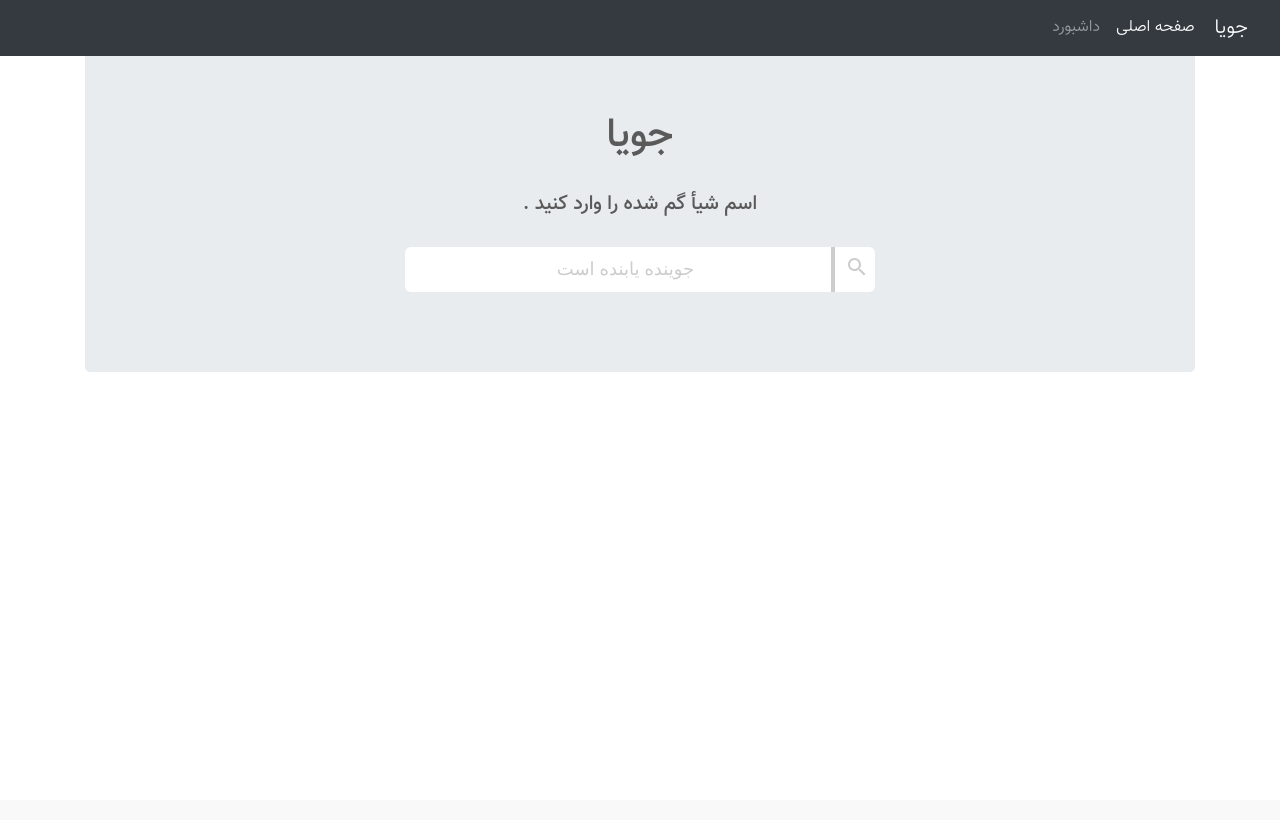
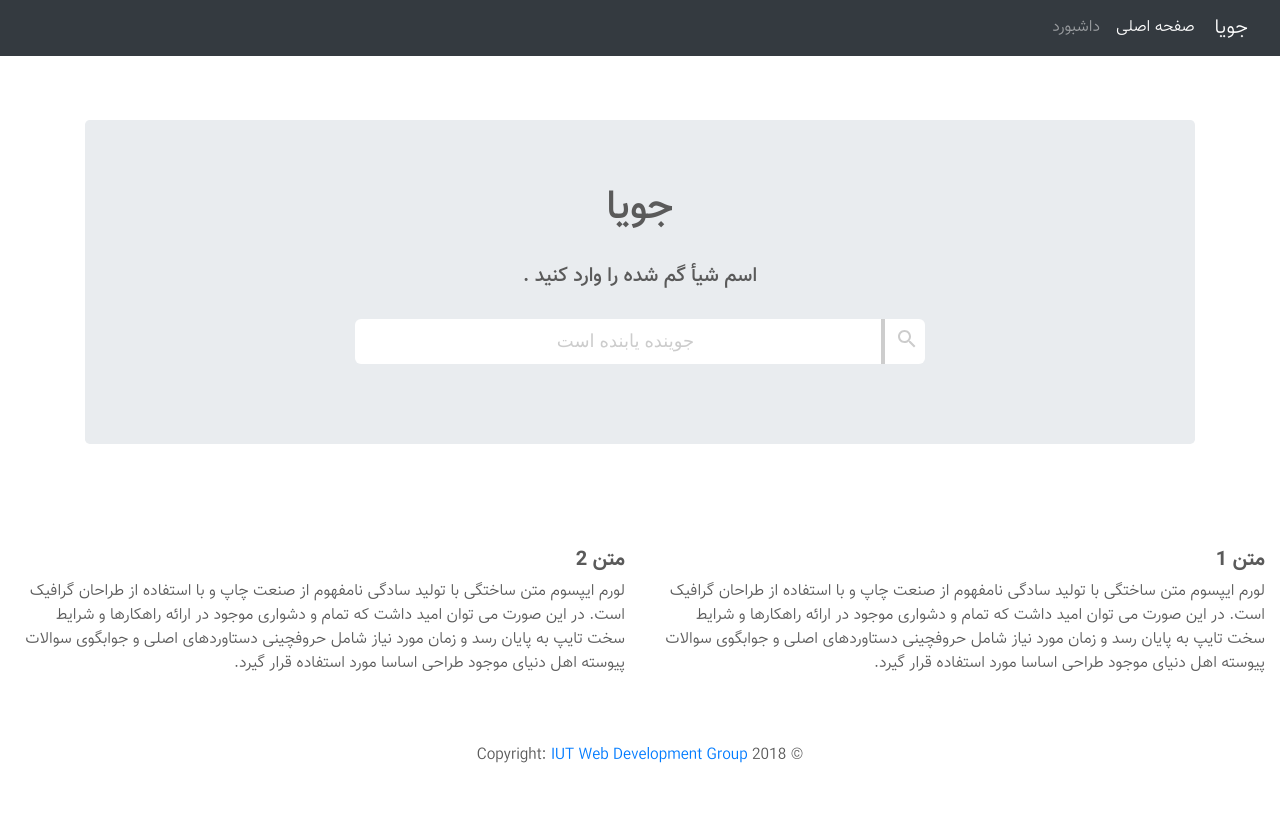
Before and after one commit to jooya1/jooya, a Django app: page / in a window 1280 px wide. Before the commit the page ends 372 px from the top, so only its background shows below. Run offline with Django 3.2, Linux system fonts and the light colour scheme; some libraries are stand-ins or nearby versions.

Commit message:
Update style and template file

```diff
--- a/jooya/static/css/style.css
+++ b/jooya/static/css/style.css
@@ -111,7 +111,7 @@ body {
   background-size: cover;
   background-position: center center;
 	padding:15px;
-	max-width: 500px;
+	max-width: 600px;
 }
 
 .s006 form {
--- a/jooya/templates/things/base.html
+++ b/jooya/templates/things/base.html
@@ -29,9 +29,57 @@
       </div>
 </nav>
     <div class="container">
+    <br><br><br>
         {% block body_block %}
         {% endblock %}
+    <br><br>
     </div>
+<!-- Footer -->
+<footer class="page-footer font-small teal pt-4">
+
+    <!-- Footer Text -->
+    <div class="container-fluid text-center text-md-left">
+
+      <!-- Grid row -->
+      <div class="row">
+
+        <!-- Grid column -->
+        <div class="col-md-6 mt-md-0 mt-3">
+
+          <!-- Content -->
+          <h5 class="text-uppercase font-weight-bold text-right">متن 1 </h5>
+          <p class="text-right">لورم ایپسوم متن ساختگی با تولید سادگی نامفهوم از صنعت چاپ و با استفاده از طراحان گرافیک است. در این صورت می توان امید داشت که تمام و دشواری موجود در ارائه راهکارها و شرایط سخت تایپ به پایان رسد و زمان مورد نیاز شامل حروفچینی دستاوردهای اصلی و جوابگوی سوالات پیوسته اهل دنیای موجود طراحی اساسا مورد استفاده قرار گیرد. </p>
+
+        </div>
+        <!-- Grid column -->
+
+        <hr class="clearfix w-100 d-md-none pb-3">
+
+        <!-- Grid column -->
+        <div class="col-md-6 mb-md-0 mb-3">
+
+          <!-- Content -->
+          <h5 class="text-uppercase font-weight-bold  text-right"> متن 2 </h5>
+          <p class="text-right">لورم ایپسوم متن ساختگی با تولید سادگی نامفهوم از صنعت چاپ و با استفاده از طراحان گرافیک است. در این صورت می توان امید داشت که تمام و دشواری موجود در ارائه راهکارها و شرایط سخت تایپ به پایان رسد و زمان مورد نیاز شامل حروفچینی دستاوردهای اصلی و جوابگوی سوالات پیوسته اهل دنیای موجود طراحی اساسا مورد استفاده قرار گیرد. </p>
+            <br><br>
+
+        </div>
+        <!-- Grid column -->
+
+      </div>
+      <!-- Grid row -->
+
+    </div>
+    <!-- Footer Text -->
+
+    <!-- Copyright -->
+    <div class="footer-copyright text-center py-1">© 2018 Copyright:
+      <a href="https://iut.ac.ir"> IUT Web Development Group </a>
+    </div>
+    <!-- Copyright -->
+
+  </footer>
+  <!-- Footer -->
 
 </body>
 </html>
--- a/jooya/templates/things/index.html
+++ b/jooya/templates/things/index.html
@@ -12,13 +12,12 @@
                 <fieldset>
                     <div class="inner-form">
                         <div class="input-field">
-                            <button class="btn-search" type="button submit" value="Submit" name="BtnSubmit">
+                            <button class="btn-search" type="button submit" value="Submit">
                                 <svg xmlns="http://www.w3.org/2000/svg" width="24" height="24">
                                     <path d="M15.5 14h-.79l-.28-.27C15.41 12.59 16 11.11 16 9.5 16 5.91 13.09 3 9.5 3S3 5.91 3 9.5 5.91 16 9.5 16c1.61 0 3.09-.59 4.23-1.57l.27.28v.79l5 4.99L20.49 19l-4.99-5zm-6 0C7.01 14 5 11.99 5 9.5S7.01 5 9.5 5 14 7.01 14 9.5 11.99 14 9.5 14z"></path>
                                 </svg>
                             </button>
-                            <input id="search" type="text" placeholder="جوینده یابنده است " value=""
-                                   name="name_things"/>
+                            <input id="search" type="text" placeholder="جوینده یابنده است " value=""/>
                         </div>
                     </div>
                 </fieldset>
```
